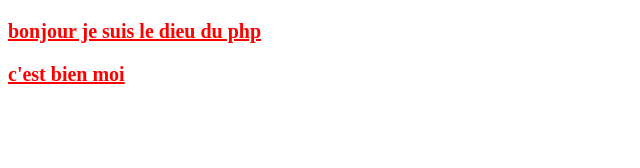
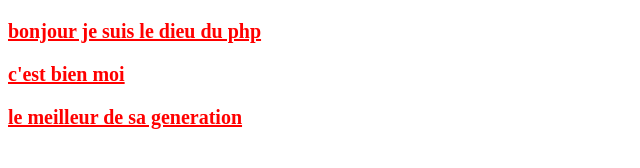
Before and after one commit to 70-DIDIER/githubtest, a plain HTML site: page index.html in a window 1280 px wide. Shown: the whole page, without its empty margins (0-640 px from the left). Drawn offline with Linux system fonts and the light colour scheme.

Commit message:
adding paragraph

```diff
--- a/index.html
+++ b/index.html
@@ -9,5 +9,6 @@
 <body>
     <p>bonjour je suis le dieu du php</p>
     <p>c'est bien moi</p>
+    <p>le meilleur de sa generation</p>
 </body>
 </html>
```
